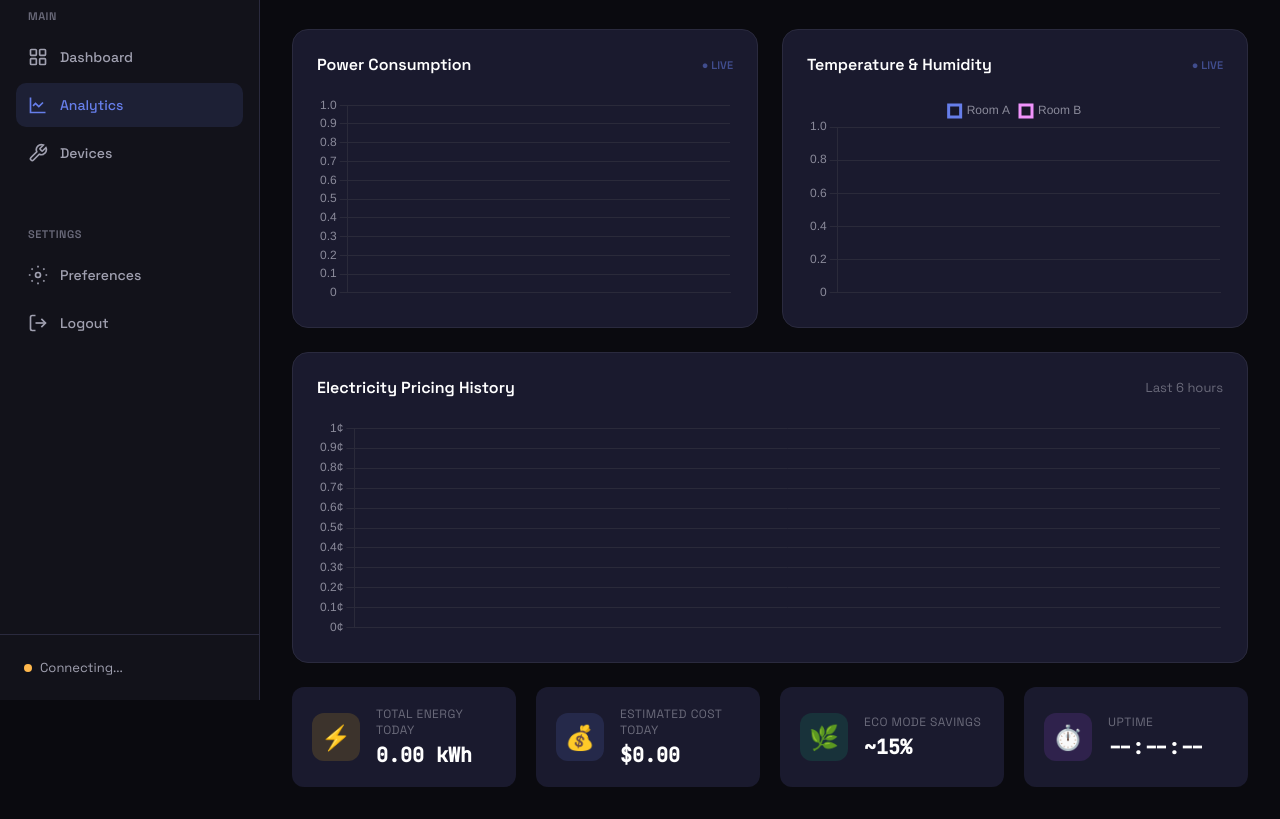
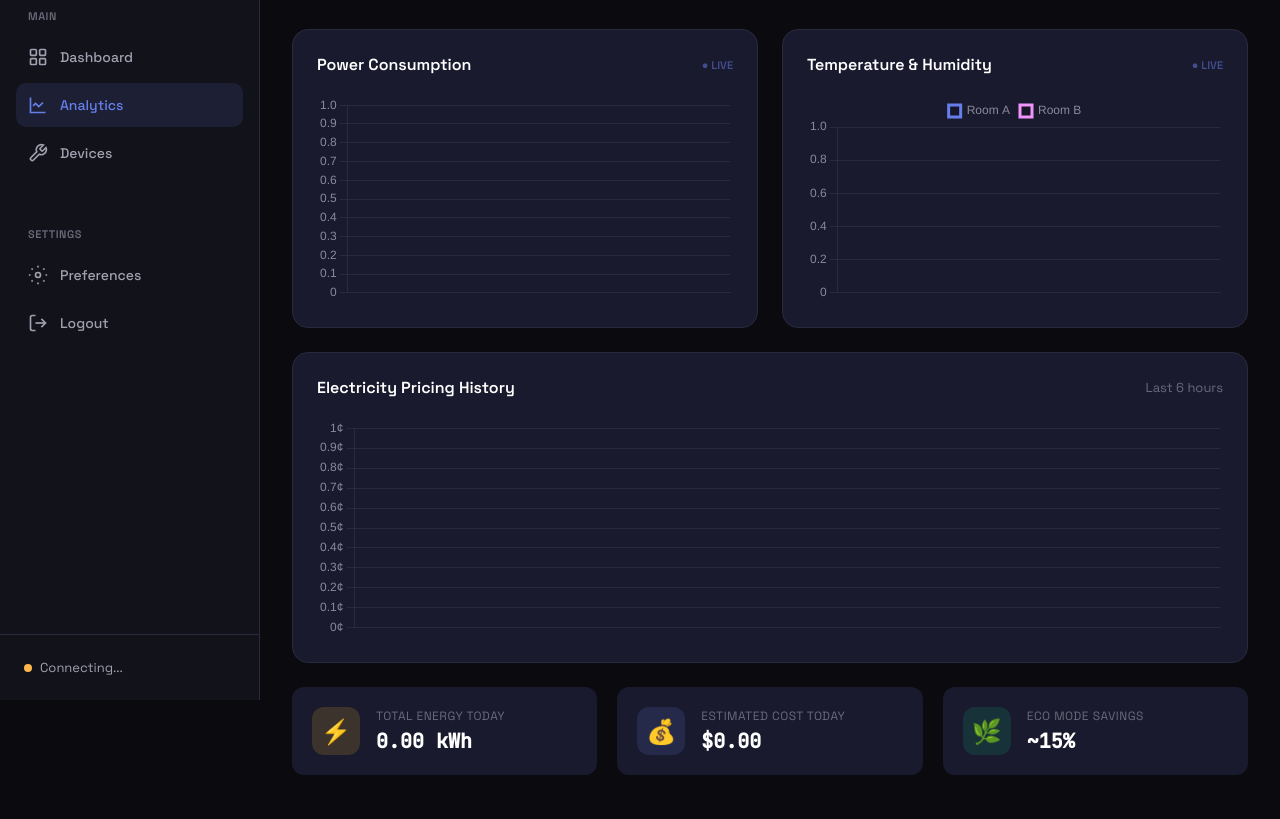
Before and after one commit to charliestoner1/smart-energy, a website: page dashboard/dashboard.html in a window 1280 px wide. Both pictures are taken after a click on the link "Analytics". Shown: the part 100-919 px from the top of the page. Drawn offline with nearby package versions, Linux system fonts and the light colour scheme; a script that the page names is missing.

Commit message:
remove uptime

```diff
--- a/dashboard/dashboard.css
+++ b/dashboard/dashboard.css
@@ -975,7 +975,7 @@ canvas {
 /* Analytics Stats Grid */
 .analytics-stats {
   display: grid;
-  grid-template-columns: repeat(4, 1fr);
+  grid-template-columns: repeat(3, 1fr);
   gap: 20px;
   margin-top: 24px;
 }
--- a/dashboard/dashboard.html
+++ b/dashboard/dashboard.html
@@ -369,15 +369,6 @@
             <span class="stat-value" id="ecoSavings">~15%</span>
           </div>
         </div>
-
-        <div class="stat-card">
-          <div class="stat-icon time">⏱️</div>
-          <div class="stat-content">
-            <span class="stat-label">Uptime</span>
-            <span class="stat-value" id="systemUptime">--:--:--</span>
-          </div>
-        </div>
-      </section>
     </div>
 
     <!-- ========== DEVICES VIEW (placeholder) ========== -->
```
